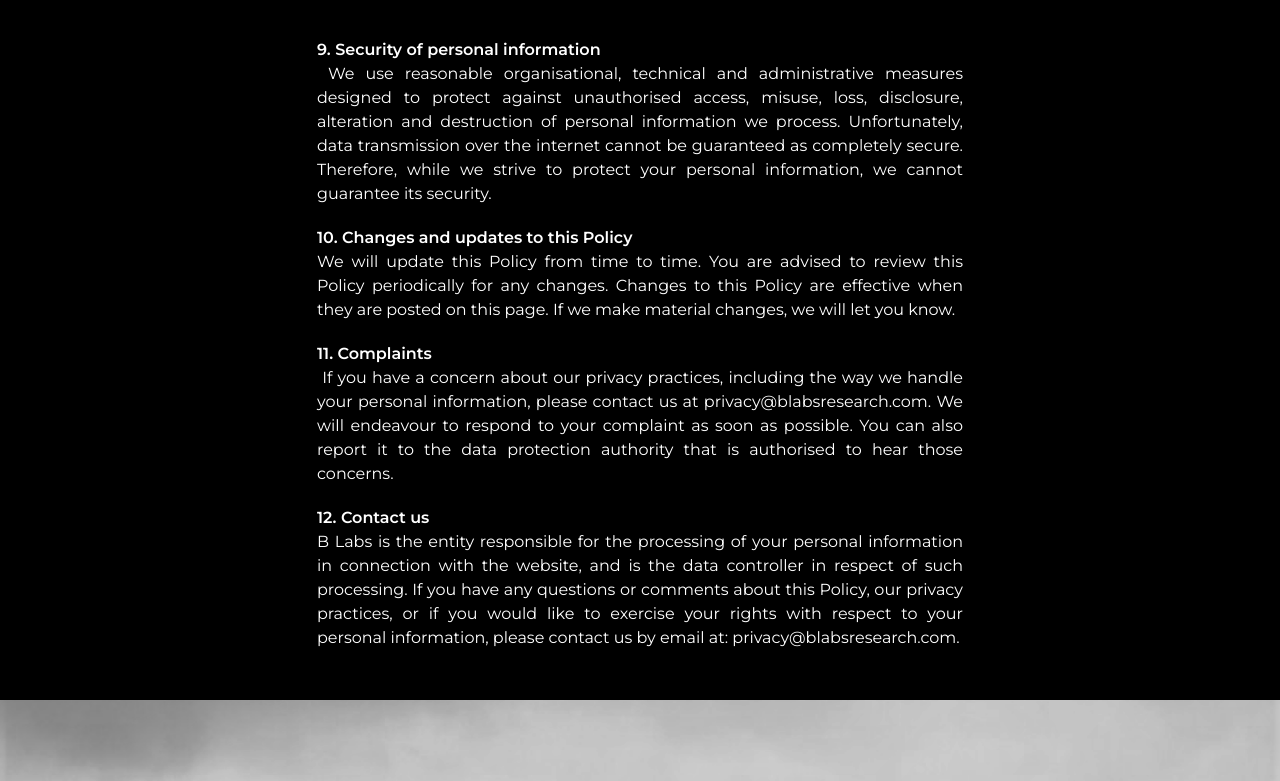
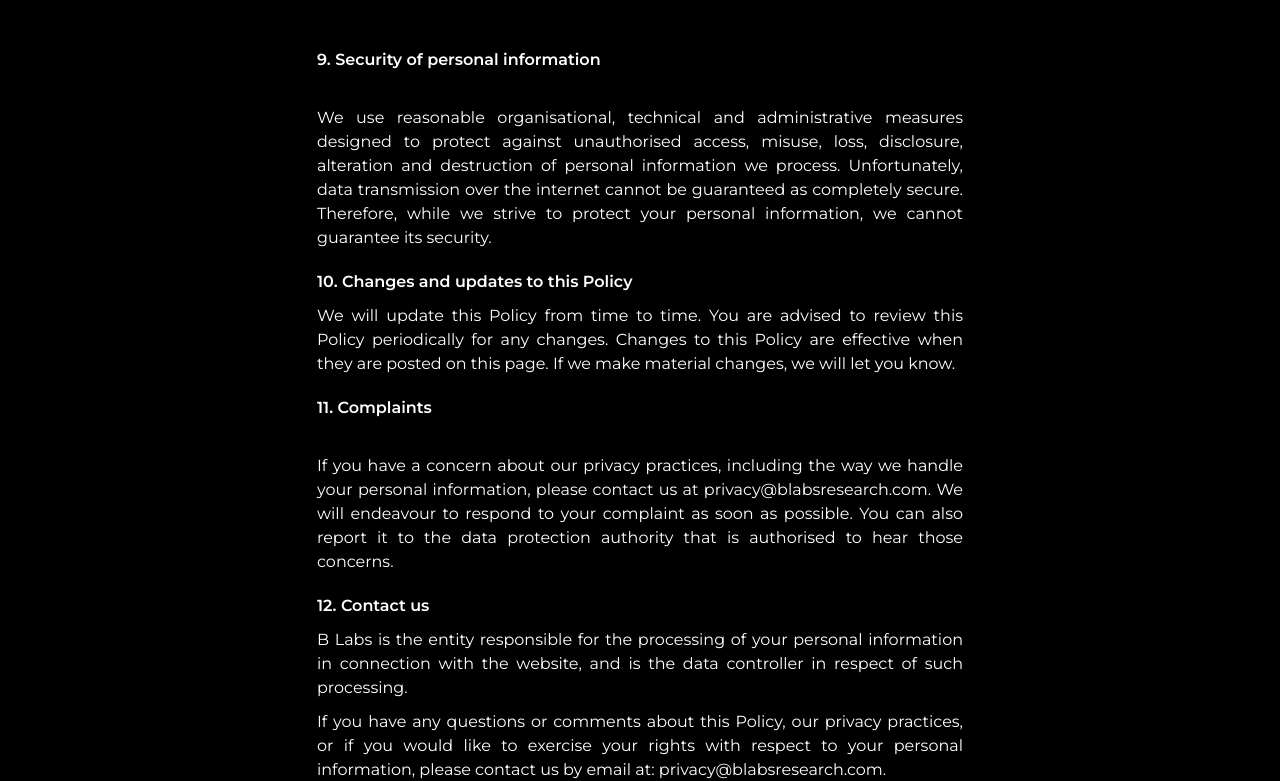
Before and after one commit to BLabsResearch/B-Labs-Website, a Next.js app: page /policy in a window 1280 px wide. Shown: the part 7661-8442 px from the top of the page. Built offline with nearby package versions, Linux system fonts and the light colour scheme.

Commit message:
suprememods

```diff
--- a/pages/policy.tsx
+++ b/pages/policy.tsx
@@ -224,7 +224,7 @@
 
                 </p>
 
-                <p>
+                <p className="space-y-2.5">
 
                     <p className="text-white font-semibold">8. International data transfers</p>
 
@@ -236,23 +236,29 @@
 
 
 
-                ‍
+                ‍ <p className="space-y-2.5">
 
-                <p className="text-white font-semibold">9. Security of personal information</p>
+                 <p className="text-white font-semibold">9. Security of personal information</p>
 
-                ‍ We use reasonable organisational, technical and administrative measures designed to protect against unauthorised access, misuse, loss, disclosure, alteration and destruction of personal information we process. Unfortunately, data transmission over the internet cannot be guaranteed as completely secure. Therefore, while we strive to protect your personal information, we cannot guarantee its security.
+                ‍ <p>We use reasonable organisational, technical and administrative measures designed to protect against unauthorised access, misuse, loss, disclosure, alteration and destruction of personal information we process. Unfortunately, data transmission over the internet cannot be guaranteed as completely secure. Therefore, while we strive to protect your personal information, we cannot guarantee its security.</p>
+                </p>
 
-                <p className="text-white font-semibold">10. Changes and updates to this Policy</p>
-                We will update this Policy from time to time. You are advised to review this Policy periodically for any changes. Changes to this Policy are effective when they are posted on this page. If we make material changes, we will let you know.
+                <p className="space-y-2.5">
+                 <p className="text-white font-semibold">10. Changes and updates to this Policy</p>
+                 <p>We will update this Policy from time to time. You are advised to review this Policy periodically for any changes. Changes to this Policy are effective when they are posted on this page. If we make material changes, we will let you know.</p>
+                </p>
 
-                <p className="text-white font-semibold">11. Complaints</p>
+                <p className="space-y-2.5">
+                 <p className="text-white font-semibold">11. Complaints</p>
 
-                ‍ If you have a concern about our privacy practices, including the way we handle your personal information, please contact us at privacy@blabsresearch.com. We will endeavour to respond to your complaint as soon as possible. You can also report it to the data protection authority that is authorised to hear those concerns.
+                ‍ <p>If you have a concern about our privacy practices, including the way we handle your personal information, please contact us at privacy@blabsresearch.com. We will endeavour to respond to your complaint as soon as possible. You can also report it to the data protection authority that is authorised to hear those concerns.</p>
 
+                </p>
+<p className="space-y-2.5">
                 <p className="text-white font-semibold">12. Contact us</p>
-                B Labs is the entity responsible for the processing of your personal information in connection with the website, and is the data controller in respect of such processing.
-                If you have any questions or comments about this Policy, our privacy practices, or if you would like to exercise your rights with respect to your personal information, please contact us by email at: privacy@blabsresearch.com.
-
+                <p>B Labs is the entity responsible for the processing of your personal information in connection with the website, and is the data controller in respect of such processing.</p>
+                <p>If you have any questions or comments about this Policy, our privacy practices, or if you would like to exercise your rights with respect to your personal information, please contact us by email at: privacy@blabsresearch.com.</p>
+</p>
             </div>
             <Footer />
         </div>
```
